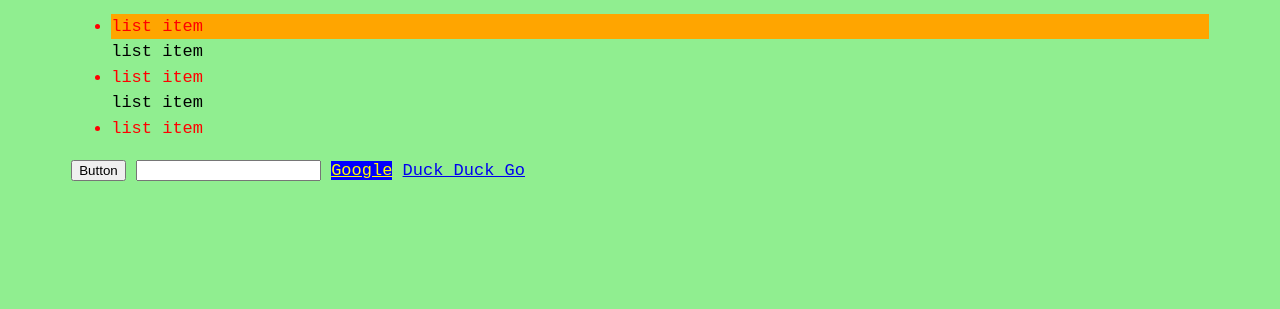
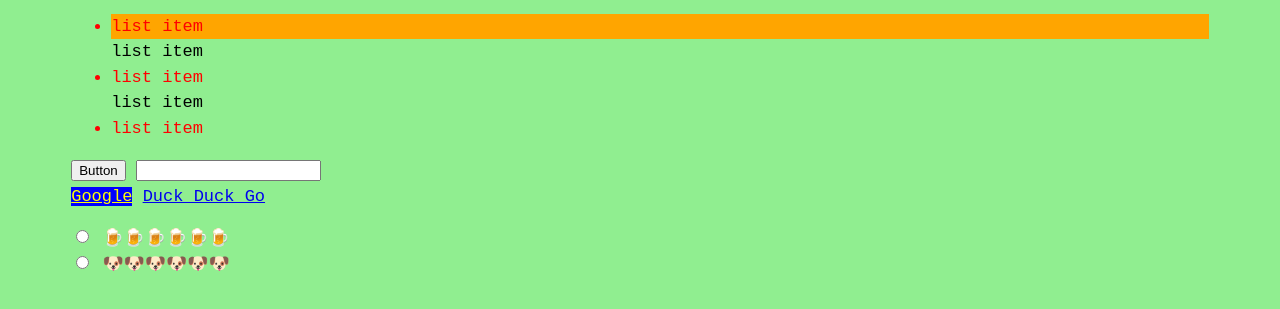
Before and after one commit to deanban/jquery-refresher, a plain HTML site: page selectors/index.html in a window 1280 px wide. Shown: the part 365-674 px from the top of the page. Drawn offline with nearby package versions, Linux system fonts and the light colour scheme.

Commit message:
selectors

```diff
--- a/selectors/index.html
+++ b/selectors/index.html
@@ -65,15 +65,33 @@
         <li>list item</li>
         <li>list item</li>
       </ul>
+      <div>
+        <input type="button" value="Button" />
+        <input type="submit" value="Submit" />
+        <input type="text" />
+      </div>
 
-      <input type="button" value="Button" />
-      <input type="submit" value="Submit" />
-      <input type="text" />
+      <div class="mt-5">
+        <a href="https://google.com" target="_blank">Google</a>
+        <a href="https://duckduckgo.com" target="_blank">Duck Duck Go</a>
+      </div>
 
-      <a href="https://google.com" target="_blank">Google</a>
-      <a href="https://duckduckgo.com" target="_blank">Duck Duck Go</a>
+      <div class="mt-1">
+        <div>
+          <label>
+            <input type="radio" value="hot-fuzz" />
+            <span>name?</span>
+          </label>
+        </div>
+
+        <div>
+          <label>
+            <input type="radio" value="dire-wolf" />
+            <span>value?</span>
+          </label>
+        </div>
+      </div>
     </div>
-
     <script>
       // $('h1').hide();
       // $('h1#heading-1').hide();
@@ -88,9 +106,18 @@
 
       $(':submit').hide();
 
+      $('.mt-1').css('margin-top', '1em');
+
       $('[href="https://google.com"]')
         .css('background', 'blue')
         .css('color', 'yellow');
+
+      $('input[value="hot-fuzz"]')
+        .next()
+        .text('🍺🍺🍺🍺🍺🍺');
+      $('input[value="dire-wolf"]')
+        .next()
+        .text('🐶🐶🐶🐶🐶🐶');
     </script>
   </body>
 </html>
```
